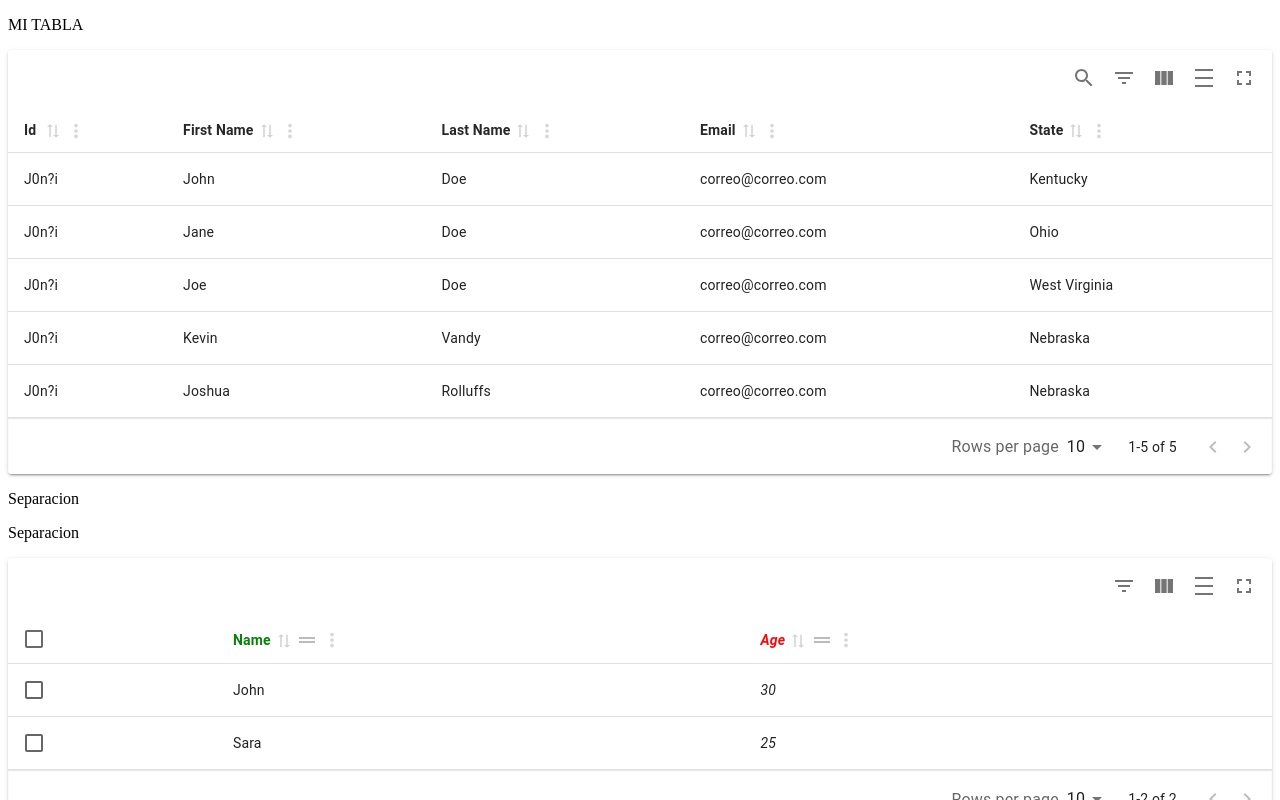
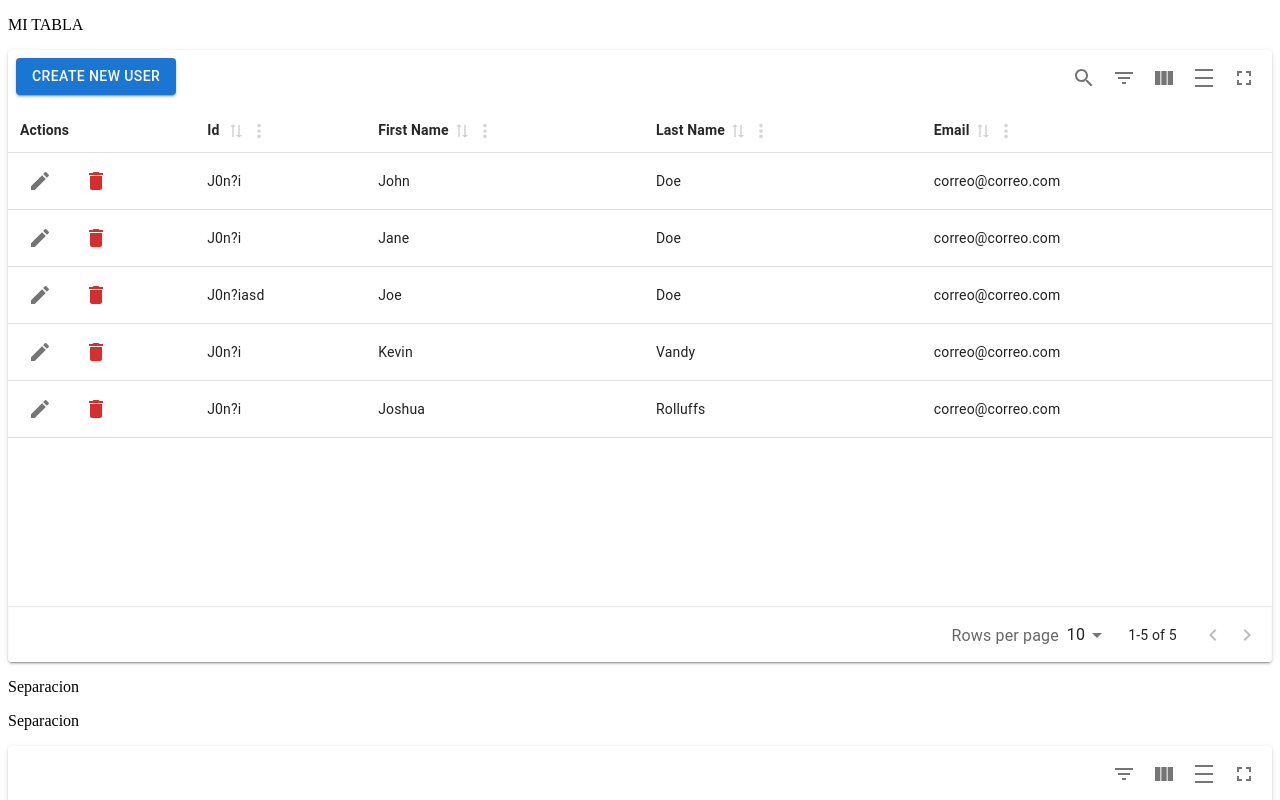
Before and after one commit to Jonny200220/PruebasDelegacion, a React (Vite) app: page / in a window 1280 px wide. Shown: the top 800 px of the page. Built offline with nearby package versions, Linux system fonts and the light colour scheme.

Commit message:
Visualizacion del CRUD hecha, sin handlers funcionando

```diff
--- a/src/components/Basic.jsx
+++ b/src/components/Basic.jsx
@@ -1,9 +1,13 @@
 import { useState } from 'react';
 import { useMemo } from 'react';
+import { Button, Box, Tooltip, IconButton, } from '@mui/material';
 import {
   MaterialReactTable,
   useMaterialReactTable,
 } from 'material-react-table';
+
+import { QueryClient, useQueryClient, QueryClientProvider, useQuery, useMutation,   } from '@tanstack/react-query';
+
 import EditIcon from '@mui/icons-material/Edit';
 import DeleteIcon from '@mui/icons-material/Delete';
 
@@ -33,7 +37,7 @@ const data = [
   },
   {
     name: {
-      id: 'J0n?i',
+      id: 'J0n?iasd',
       firstName: 'Joe',
       lastName: 'Doe',
     },
@@ -130,26 +134,241 @@ const BasicExample = () => {
         },
 
       },
-      {
-        accessorKey: 'state',
-        header: 'State',
-        size: 150,
-        muiEditTextFieldProps: {
-          select: true,
-          error: !!validationErrors?.state,
-          helperText: validationErrors?.state,
-        },
-      },
     ],
     [validationErrors],
   );
 
+
+  //call CREATE hook
+  const { mutateAsync: createUser, isPending: isCreatingUser } =
+    useCreateUser();
+  //call READ hook
+  const {
+    data: fetchedUsers = [],
+    isError: isLoadingUsersError,
+    isFetching: isFetchingUsers,
+    isLoading: isLoadingUsers,
+  } = useGetUsers();
+  //call UPDATE hook
+  const { mutateAsync: updateUser, isPending: isUpdatingUser } =
+    useUpdateUser();
+  //call DELETE hook
+  const { mutateAsync: deleteUser, isPending: isDeletingUser } =
+    useDeleteUser();
+
+  //CREATE action
+  const handleCreateUser = async ({
+    values,
+    table,
+  }) => {
+    const newValidationErrors = validateUser(values);
+    if (Object.values(newValidationErrors).some((error) => error)) {
+      setValidationErrors(newValidationErrors);
+      return;
+    }
+    setValidationErrors({});
+    await createUser(values);
+    table.setCreatingRow(null); //exit creating mode
+  };
+
+  //UPDATE action
+  const handleSaveUser = async ({
+    values,
+    table,
+  }) => {
+    const newValidationErrors = validateUser(values); alert("handleSaveUser")
+    if (Object.values(newValidationErrors).some((error) => error)) {
+      setValidationErrors(newValidationErrors);
+      return;
+    }
+    setValidationErrors({});
+    await updateUser(values);
+    table.setEditingRow(null); //exit editing mode
+  };
+
+  //DELETE action
+  const openDeleteConfirmModal = (row) => {
+    if (window.confirm('Estas seguro de eliminar este usuario?')) {
+      deleteUser(row.original.id);
+    }
+  };
+
+
   const table = useMaterialReactTable({
     columns,
-    data, //data must be memoized or stable (useState, useMemo, defined outside of this component, etc.)
+    data: fetchedUsers,
+    createDisplayMode: 'row', // ('modal', and 'custom' are also available)
+    editDisplayMode: 'row', // ('modal', 'cell', 'table', and 'custom' are also available)
+    enableEditing: true,
+    getRowId: (row) => row.id,
+    muiToolbarAlertBannerProps: isLoadingUsersError
+      ? {
+          color: 'error',
+          children: 'Error loading data',
+        }
+      : undefined,
+    muiTableContainerProps: {
+      sx: {
+        minHeight: '500px',
+      },
+    },
+    onCreatingRowCancel: () => setValidationErrors({}),
+    onCreatingRowSave: handleCreateUser,
+    onEditingRowCancel: () => setValidationErrors({}),
+    onEditingRowSave: handleSaveUser,
+    renderRowActions: ({ row, table }) => (
+      <Box sx={{ display: 'flex', gap: '1rem' }}>
+        <Tooltip title="Edit">
+          <IconButton onClick={() => table.setEditingRow(row)}>
+            <EditIcon />
+          </IconButton>
+        </Tooltip>
+        <Tooltip title="Delete">
+          <IconButton color="error" onClick={() => openDeleteConfirmModal(row)}>
+            <DeleteIcon />
+          </IconButton>
+        </Tooltip>
+      </Box>
+    ),
+    renderTopToolbarCustomActions: ({ table }) => (
+      <Button
+        variant="contained"
+        onClick={() => {
+          table.setCreatingRow(true); //simplest way to open the create row modal with no default values
+          //or you can pass in a row object to set default values with the `createRow` helper function
+          // table.setCreatingRow(
+          //   createRow(table, {
+          //     //optionally pass in default values for the new row, useful for nested data or other complex scenarios
+          //   }),
+          // );
+        }}
+      >
+        Create New User
+      </Button>
+    ),
+    state: {
+      isLoading: isLoadingUsers,
+      isSaving: isCreatingUser || isUpdatingUser || isDeletingUser,
+      showAlertBanner: isLoadingUsersError,
+      showProgressBars: isFetchingUsers,
+    },
   });
 
   return <MaterialReactTable table={table} />;
 };
 
-export default BasicExample;
+
+//CREATE hook (post new user to api)
+function useCreateUser() {
+  const queryClient = useQueryClient();
+  return useMutation({
+    mutationFn: async (user) => {
+      //send api update request here
+      // await new Promise((resolve) => setTimeout(resolve, 1000)); //fake api call
+      return Promise.resolve();
+    },
+    //client side optimistic update
+    onMutate: (newUserInfo) => {
+      queryClient.setQueryData(
+        ['users'],
+        (prevUsers) =>
+          [
+            ...prevUsers,
+            {
+              ...newUserInfo,
+              id: (Math.random() + 1).toString(36).substring(7),
+            },
+          ],
+      );
+    },
+    // onSettled: () => queryClient.invalidateQueries({ queryKey: ['users'] }), //refetch users after mutation, disabled for demo
+  });
+}
+
+
+
+//READ hook (get users from api)
+function useGetUsers() {
+  return useQuery({
+    queryKey: ['users'],
+    queryFn: async () => {
+      //send api request here
+      // await new Promise((resolve) => setTimeout(resolve, 1000)); //fake api call
+      return Promise.resolve(data);
+    },
+    refetchOnWindowFocus: false,
+  });
+}
+
+//UPDATE hook (put user in api)
+function useUpdateUser() {
+  const queryClient = useQueryClient();
+  return useMutation({
+    mutationFn: async (user) => {
+      //send api update request here
+      // await new Promise((resolve) => setTimeout(resolve, 1000)); //fake api call
+      return Promise.resolve();
+    },
+    //client side optimistic update
+    onMutate: (newUserInfo) => {
+      queryClient.setQueryData(['users'], (prevUsers) =>
+        prevUsers?.map((prevUser) =>
+          prevUser.id === newUserInfo.id ? newUserInfo : prevUser,
+        ),
+      );
+    },
+    // onSettled: () => queryClient.invalidateQueries({ queryKey: ['users'] }), //refetch users after mutation, disabled for demo
+  });
+}
+
+//DELETE hook (delete user in api)
+function useDeleteUser() {
+  const queryClient = useQueryClient();
+  return useMutation({
+    mutationFn: async (userId) => {
+      //send api update request here
+      // await new Promise((resolve) => setTimeout(resolve, 1000)); //fake api call
+      return Promise.resolve();
+    },
+    //client side optimistic update
+    onMutate: (userId) => {
+      queryClient.setQueryData(['users'], (prevUsers) =>
+        prevUsers?.filter((user) => user.id !== userId),
+      );
+    },
+    // onSettled: () => queryClient.invalidateQueries({ queryKey: ['users'] }), //refetch users after mutation, disabled for demo
+  });
+}
+
+
+
+const queryClient = new QueryClient();
+
+const ExampleWithProviders = () => (
+  //Put this with your other react-query providers near root of your app
+  <QueryClientProvider client={queryClient}>
+    <BasicExample />
+  </QueryClientProvider>
+);
+
+export default ExampleWithProviders
+// export default BasicExample;
+
+const validateRequired = (value) => !!value.length;
+const validateEmail = (email) =>
+  !!email.length &&
+  email
+    .toLowerCase()
+    .match(
+      /^(([^<>()[\]\\.,;:\s@"]+(\.[^<>()[\]\\.,;:\s@"]+)*)|(".+"))@((\[[0-9]{1,3}\.[0-9]{1,3}\.[0-9]{1,3}\.[0-9]{1,3}\])|(([a-zA-Z\-0-9]+\.)+[a-zA-Z]{2,}))$/,
+    );
+
+function validateUser(user) {
+  return {
+    firstName: !validateRequired(user.firstName)
+      ? 'First Name is Required'
+      : '',
+    lastName: !validateRequired(user.lastName) ? 'Last Name is Required' : '',
+    email: !validateEmail(user.email) ? 'Incorrect Email Format' : '',
+  };
+}
--- a/src/components/Table2.jsx
+++ b/src/components/Table2.jsx
@@ -208,7 +208,7 @@ function useCreateUser() {
   return useMutation({
     mutationFn: async (user) => {
       //send api update request here
-      await new Promise((resolve) => setTimeout(resolve, 1000)); //fake api call
+      await new Promise((resolve) => setTimeout(resolve, 1000)); alert("Creando DAtos")
       return Promise.resolve();
     },
     //client side optimistic update
@@ -235,7 +235,7 @@ function useGetUsers() {
     queryKey: ['users'],
     queryFn: async () => {
       //send api request here
-      await new Promise((resolve) => setTimeout(resolve, 1000)); //fake api call
+      await new Promise((resolve) => setTimeout(resolve, 1000)); alert("Obteniendo DAtos")
       return Promise.resolve(fakeData);
     },
     refetchOnWindowFocus: false,
@@ -248,7 +248,7 @@ function useUpdateUser() {
   return useMutation({
     mutationFn: async (user) => {
       //send api update request here
-      await new Promise((resolve) => setTimeout(resolve, 1000)); //fake api call
+      await new Promise((resolve) => setTimeout(resolve, 1000)); alert("Actualizando DAtos")
       return Promise.resolve();
     },
     //client side optimistic update
@@ -269,7 +269,7 @@ function useDeleteUser() {
   return useMutation({
     mutationFn: async (userId) => {
       //send api update request here
-      await new Promise((resolve) => setTimeout(resolve, 1000)); //fake api call
+      await new Promise((resolve) => setTimeout(resolve, 1000)); alert("Eliminando DAtos")
       return Promise.resolve();
     },
     //client side optimistic update
```
